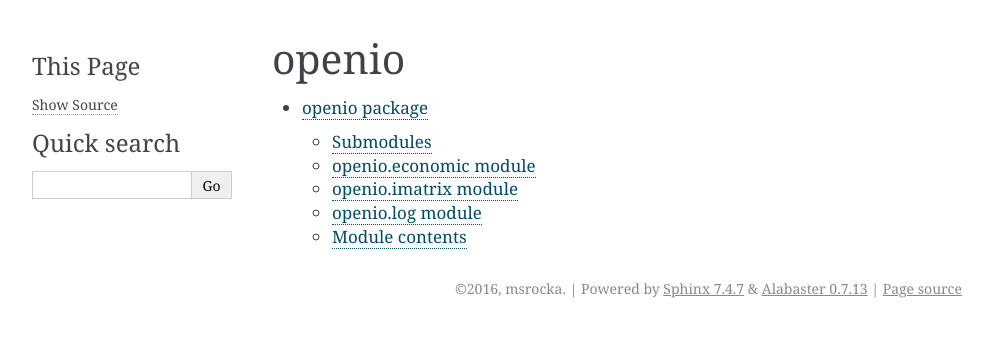
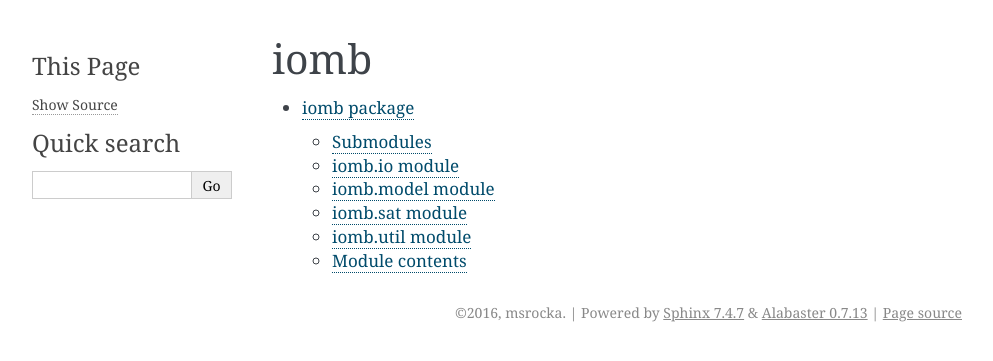
Before and after one commit to USEPA/IO-Model-Builder, a Sphinx documentation site: the page built from doc/source/modules.rst, in a window 1280 px wide. Shown: the top 361 px of the page, without its empty margins (148-1141 px from the left). Built offline with Sphinx 7.4.7, drawn with Linux system fonts in a browser that asks for light colours.

Commit message:
test for model keys + doc

```diff
--- a/doc/source/index.rst
+++ b/doc/source/index.rst
@@ -1,9 +1,9 @@
-.. openio documentation master file, created by
+.. iomb documentation master file, created by
    sphinx-quickstart on Wed Apr  6 09:35:37 2016.
    You can adapt this file completely to your liking, but it should at least
    contain the root `toctree` directive.
 
-Welcome to openio's documentation!
+Welcome to iomb's documentation!
 ==================================
 
 Contents:
--- a/doc/source/openio.rst
+++ b/doc/source/iomb.rst
@@ -1,38 +1,45 @@
-openio package
+iomb package
 ==============
 
 Submodules
 ----------
 
-openio.economic module
-----------------------
+iomb.io module
+--------------
 
-.. automodule:: openio.economic
+.. automodule:: iomb.io
     :members:
     :undoc-members:
     :show-inheritance:
 
-openio.imatrix module
----------------------
+iomb.model module
+-----------------
 
-.. automodule:: openio.imatrix
+.. automodule:: iomb.model
     :members:
     :undoc-members:
     :show-inheritance:
 
-openio.log module
+iomb.sat module
 -----------------
 
-.. automodule:: openio.log
+.. automodule:: iomb.sat
     :members:
     :undoc-members:
     :show-inheritance:
 
+iomb.util module
+-----------------
+
+.. automodule:: iomb.util
+    :members:
+    :undoc-members:
+    :show-inheritance:
 
 Module contents
 ---------------
 
-.. automodule:: openio
+.. automodule:: iomb
     :members:
     :undoc-members:
     :show-inheritance:
--- a/doc/source/modules.rst
+++ b/doc/source/modules.rst
@@ -1,7 +1,7 @@
-openio
-======
+iomb
+====
 
 .. toctree::
    :maxdepth: 4
 
-   openio
+   iomb
```
Also changed, not shown: 2 other files.
